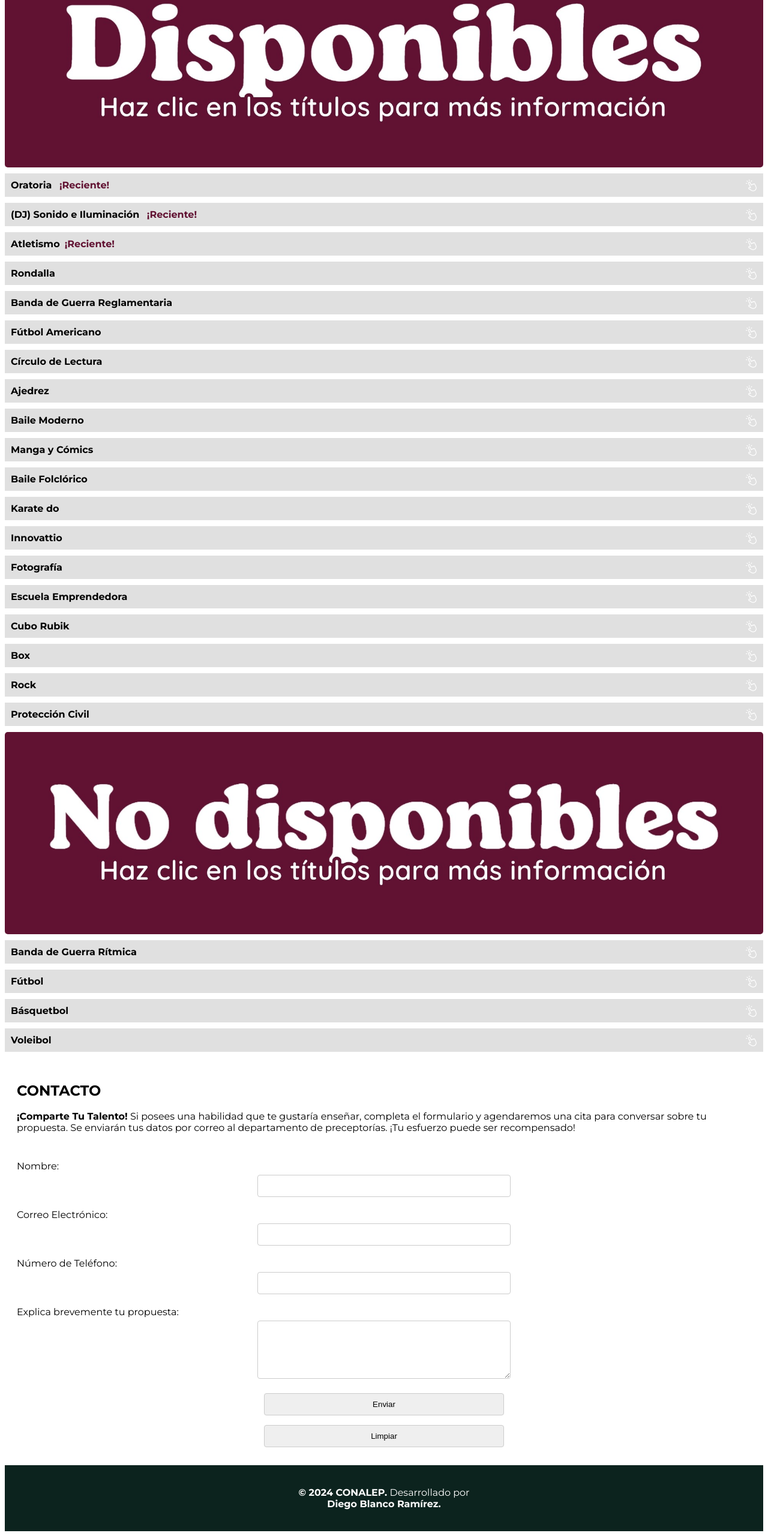
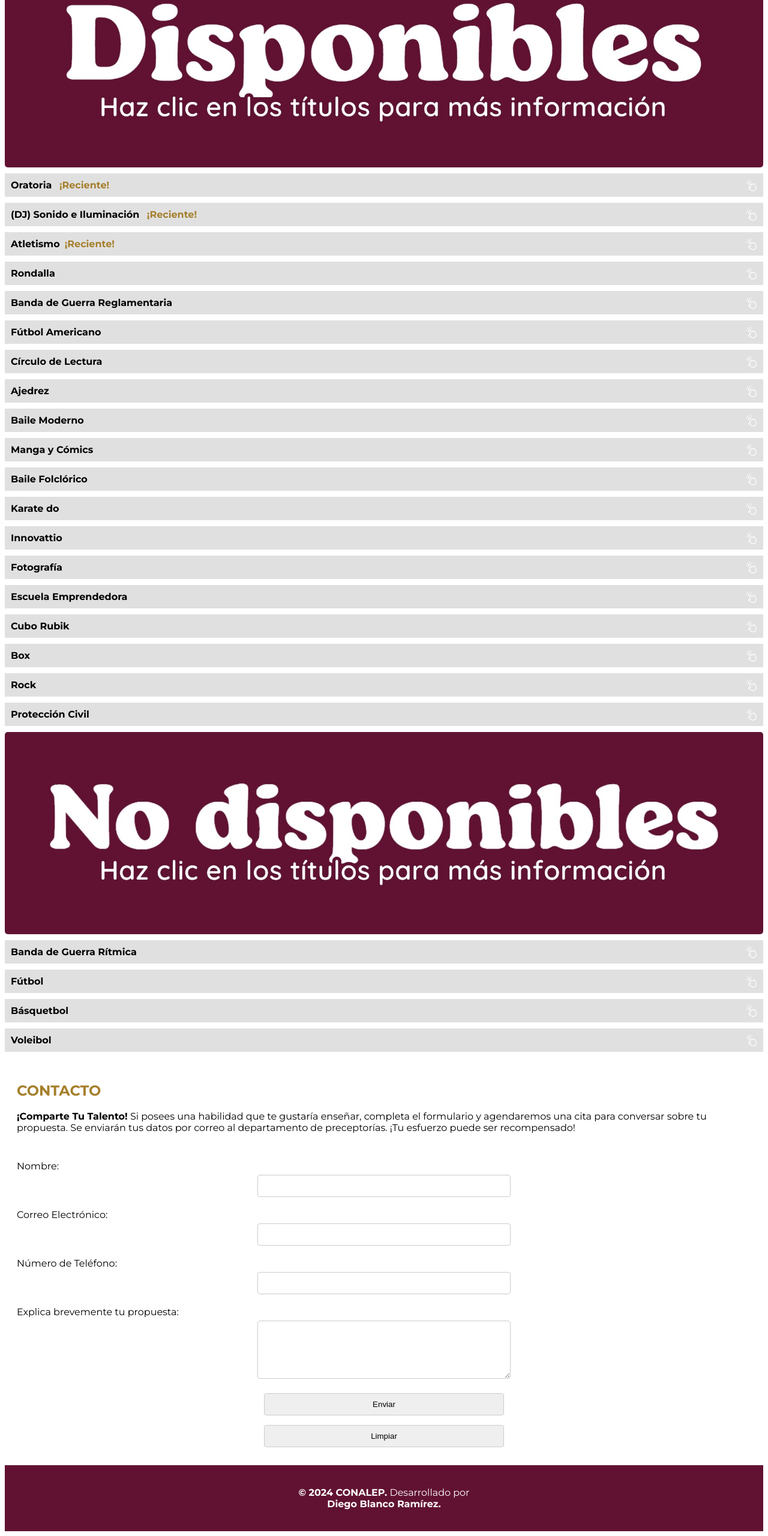
Before and after one commit to ConalepOrizabaRFM/ConaleporizabaRFM, a plain HTML site: page index.html in a window 1280 px wide. Shown: the part 1607-4167 px from the top of the page at 60% size. Drawn offline with Linux system fonts and the light colour scheme.

Commit message:
Update index.html

```diff
--- a/index.html
+++ b/index.html
@@ -82,11 +82,11 @@
             transition: background-color 0.3s;
         }
         .preceptoria:hover {
-            background-color: #154c41;
+            background-color: #1e5b4f;
             color: #FFFFFF;
         }
         .preceptoria1:hover {
-            background-color: #380808;
+            background-color: #af0000;
             color: #FFFFFF;
         }
         .contact-form {
@@ -106,7 +106,7 @@
         footer {
             text-align: center;
             padding: 20px;
-            background-color: #0c231e;
+            background-color: #611232;
             color: #FFFFFF;
         }
     </style>
@@ -124,7 +124,7 @@
     </div>
 
     <div class="preceptoria" onclick="this.querySelector('.details').style.display = this.querySelector('.details').style.display === 'none' ? 'block' : 'none';">
-        <strong>Oratoria <span class="right" style="color: #611232; margin-left: 8px;">¡Reciente!</span></strong>
+        <strong>Oratoria <span class="right" style="color: #a57f2c; margin-left: 8px;">¡Reciente!</span></strong>
         <img src="CLIC.png" style="width: 20px; float: right; cursor: pointer;">
         <div class="details" style="display: none;">
             <p>Desarrolla tus habilidades de comunicación y liderazgo mientras aprendes a hablar en público con confianza. Mejora tu capacidad de expresar ideas de manera clara y persuasiva. Si te apasiona la palabra y deseas destacar en presentaciones o discursos, la oratoria es la oportunidad perfecta para ti.</p>
@@ -134,7 +134,7 @@
     </div>
 
     <div class="preceptoria" onclick="this.querySelector('.details').style.display = this.querySelector('.details').style.display === 'none' ? 'block' : 'none';">
-        <strong>(DJ) Sonido e Iluminación <span class="right" style="color: #611232; margin-left: 8px;">¡Reciente!</span></strong>
+        <strong>(DJ) Sonido e Iluminación <span class="right" style="color: #a57f2c; margin-left: 8px;">¡Reciente!</span></strong>
         <img src="CLIC.png" style="width: 20px; float: right; cursor: pointer;">
         <div class="details" style="display: none;">
             <p>Sumérgete en el electrizante mundo del DJing y domina el arte de mezclar música y controlar las luces que encienden cualquier ambiente. Aprende a utilizar el equipo profesional de sonido e iluminación, mientras descubres los secretos detrás de las mejores mezclas y efectos que hacen vibrar a una audiencia. Si te apasiona la música y sueñas con ser el alma de la fiesta, ¡esta preceptoría es para ti!</p>
@@ -143,7 +143,7 @@
         </div>
     </div>
     <div class="preceptoria" onclick="this.querySelector('.details').style.display = this.querySelector('.details').style.display === 'none' ? 'block' : 'none';">
-        <strong>Atletismo<span class="right" style="color: #611232; margin-left: 8px;">¡Reciente!</span></strong>
+        <strong>Atletismo<span class="right" style="color: #a57f2c; margin-left: 8px;">¡Reciente!</span></strong>
         <img src="CLIC.png" style="width: 20px; float: right; cursor: pointer;">
         <div class="details" style="display: none;">
             <p>Busca superar tus límites y alcanzar tu máximo potencial. Desarrolla tu resistencia, velocidad y fuerza a través de diversas disciplinas. Siente la satisfacción de mejorar tus marcas personales y alcanzar tus metas. Si deseas ser más rápido que el viento o saltar más alto, el atletismo es la oportunidad que necesitas.</p>
@@ -364,7 +364,7 @@
 
 
 <div class="contact-form" id="contacto">
-    <h2>CONTACTO</h2>
+    <h2 style="color: #a57f2c;">CONTACTO</h2>
 
     <p>
         <span style="font-weight: bold;">¡Comparte Tu Talento!</span> Si posees una habilidad que te gustaría enseñar, completa el formulario y agendaremos una cita para conversar sobre tu propuesta. Se enviarán tus datos por correo al departamento de preceptorías. ¡Tu esfuerzo puede ser recompensado!
```
